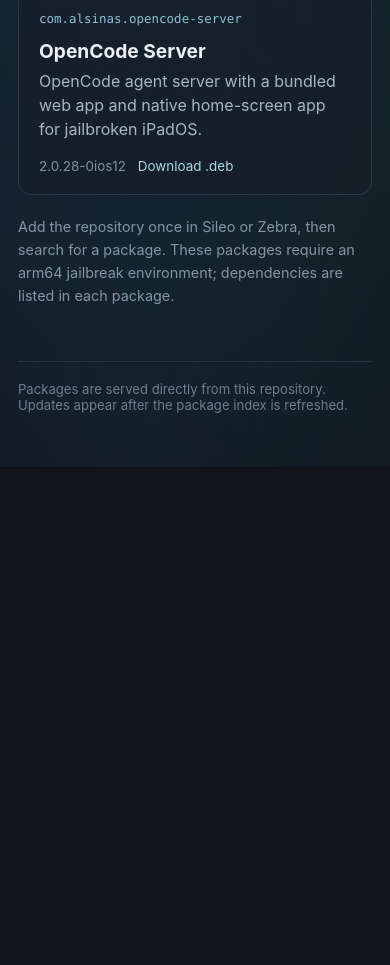
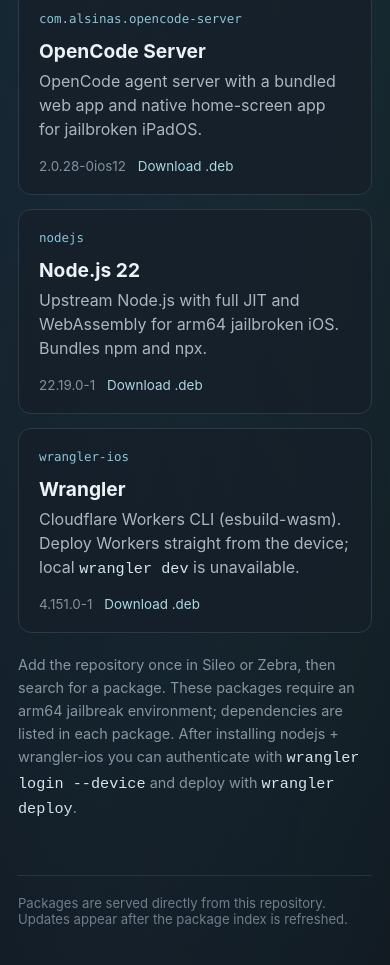
Before and after one commit to repos1tory/repos1tory.github.io, a plain HTML site: page docs/index.html in a window 390 px wide. Shown: the part 961-1926 px from the top of the page. Before the commit the page ends 1428 px from the top, so only its background shows below. Drawn offline with Linux system fonts and the light colour scheme.

Commit message:
Publish nodejs 22.19.0-1 + wrangler-ios 4.151.0-1; harden pipeline
Packages (built and verified on-device: iPhone 6s Plus, iOS 15.8.5, Dopamine):
- nodejs 22.19.0-1: Node.js 22.19.0 (full-JIT mprotect W^X build) + bundled
  npm 10.9.3/npx. Wrappers add --disable-wasm-trap-handler because V8's guarded
  wasm-memory reservation (10GB) exceeds iOS's process VA cap.
- wrangler-ios 4.151.0-1: Wrangler CLI with esbuild-wasm and the deferred-workerd
  patch; Depends: nodejs. Verified with deploy --dry-run and an authenticated
  whoami on-device.

Pipeline fixes (validated against the failed v24.22.0 run):
- Build step: force -std=gnu++20 via CXXFLAGS/CXXFLAGS_host -- V8 13 (Node 24)
  uses C++20 paren-init aggregates in headers included by host TUs and gyp-make
  only sets the standard for Linux/Android, so macOS host compiles ran as
  gnu++17 (TypeIndex conversion errors).
- All wrappers: shebang is /var/jb/bin/sh (rootless iOS has no /bin/sh) and
  pass --disable-wasm-trap-handler.
- wrangler Depends is now dynamic on the built node version.
- ports/nodejs-ios/entitlements.plist: extended-virtual-addressing (+ verified
  node-ios entitlement set) for large reservations.
- README/index.html list the new packages and login guidance.

```diff
--- a/docs/index.html
+++ b/docs/index.html
@@ -113,8 +113,20 @@
             <p>OpenCode agent server with a bundled web app and native home-screen app for jailbroken iPadOS.</p>
             <div class="version">2.0.28-0ios12 <a href="pool/main/o/opencode-server/com.alsinas.opencode-server_2.0.28-0ios12_iphoneos-arm64.deb">Download .deb</a></div>
           </article>
+          <article>
+            <div class="package-id">nodejs</div>
+            <h3>Node.js 22</h3>
+            <p>Upstream Node.js with full JIT and WebAssembly for arm64 jailbroken iOS. Bundles npm and npx.</p>
+            <div class="version">22.19.0-1 <a href="pool/main/n/nodejs/nodejs_22.19.0-1_iphoneos-arm64.deb">Download .deb</a></div>
+          </article>
+          <article>
+            <div class="package-id">wrangler-ios</div>
+            <h3>Wrangler</h3>
+            <p>Cloudflare Workers CLI (esbuild-wasm). Deploy Workers straight from the device; local <code>wrangler dev</code> is unavailable.</p>
+            <div class="version">4.151.0-1 <a href="pool/main/w/wrangler-ios/wrangler-ios_4.151.0-1_iphoneos-arm64.deb">Download .deb</a></div>
+          </article>
         </div>
-        <p class="install-note">Add the repository once in Sileo or Zebra, then search for a package. These packages require an arm64 jailbreak environment; dependencies are listed in each package.</p>
+        <p class="install-note">Add the repository once in Sileo or Zebra, then search for a package. These packages require an arm64 jailbreak environment; dependencies are listed in each package. After installing nodejs + wrangler-ios you can authenticate with <code>wrangler login --device</code> and deploy with <code>wrangler deploy</code>.</p>
       </section>
 
       <footer>Packages are served directly from this repository. Updates appear after the package index is refreshed.</footer>
```
Also changed, not shown: .github/workflows/build-ios-node-wrangler.yml, README.md, ports/nodejs-ios/README.md, ports/wrangler/README.md, 7 other files.
